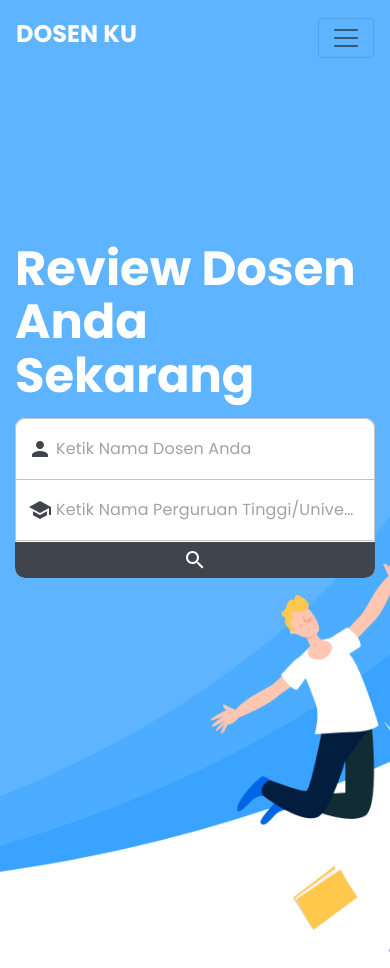
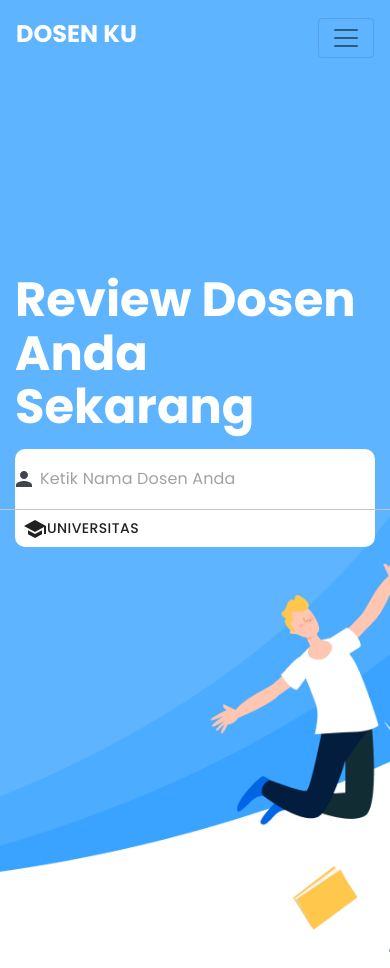
Before and after one commit to Harus-Bisa/frontendv2, a React (Create React App) app in the folder hb-v2/: page / in a window 390 px wide. Shown: the top 968 px of the page. Built offline with nearby package versions, Linux system fonts and the light colour scheme.

Commit message:
mobile searchbox in progress

```diff
--- a/hb-v2/src/components/NavigationBar/NavigationBar.js
+++ b/hb-v2/src/components/NavigationBar/NavigationBar.js
@@ -26,7 +26,6 @@ function NavigationBar(props){
   const [isOpen, setIsOpen] = useState(false);
   const [navBackground, setNavBackground] = useState(false)
   const [showSearchBox, setShowSearchBox] = useState(false);
-  const [isMobile, setIsMobile] = useState(window.innerWidth < 768)
 
   const navRef = React.useRef()
   navRef.current = navBackground
@@ -37,14 +36,9 @@ function NavigationBar(props){
         setNavBackground(show)
       }
     }
-    const handleResize = () => {
-      setIsMobile(window.innerWidth < 768)
-    }
-    window.addEventListener("resize", handleResize)
     document.addEventListener('scroll', handleScroll)
     return () => {
       document.removeEventListener('scroll', handleScroll)
-      window.removeEventListener("resize", handleResize)
     }
   }, [])
 
@@ -81,7 +75,7 @@ function NavigationBar(props){
         <NavbarBrand href="/" className="brand" style={{color:textColor}}>Dosen Ku</NavbarBrand>
         <NavbarToggler onClick={toggle} />
         <Collapse isOpen={isOpen} navbar className={isOpen ? "justify-content-end full-height" : "justify-content-end"}>
-        {!isMobile &&
+        {!props.isMobile &&
           <Nav navbar className="navbar-width">
             {props.loggedIn && props.name && !showSearchBox &&
               <UncontrolledDropdown nav inNavbar>
@@ -128,6 +122,7 @@ function NavigationBar(props){
                     setIsOpen(false)
                     setShowSearchBox(false)
                   }}
+                  type={atLanding ? "dark" : "normal"}
                 />
               </NavItem>
             }
@@ -138,7 +133,7 @@ function NavigationBar(props){
           </Nav>
         }
         {
-          isMobile &&
+          props.isMobile &&
           <Nav navbar className="navbar-width">
             {props.loggedIn && props.name && !showSearchBox &&
               <UncontrolledDropdown nav inNavbar>
@@ -159,7 +154,6 @@ function NavigationBar(props){
                     setIsOpen(false)
                     setShowSearchBox(false)
                   }}
-                  type="navbar-xs"
                 />
               </NavItem>
             }
@@ -211,7 +205,8 @@ function NavigationBar(props){
 function mapStateToProps(state){
   return{
     loggedIn: state.loggedIn,
-    name: state.user? state.user.name : null
+    name: state.user? state.user.name : null,
+    isMobile: state.isMobile
   }
 }
 export default connect(mapStateToProps, {logout, getUser})(withRouter(NavigationBar));
--- a/hb-v2/src/components/SearchBox/SearchBox.js
+++ b/hb-v2/src/components/SearchBox/SearchBox.js
@@ -6,13 +6,14 @@ import { connect } from "react-redux";
 import Feedback from "../Feedback/Feedback";
 import RevieweeSearch from "./RevieweeSearch";
 import { Button } from "@material-ui/core";
-import { Search } from "@material-ui/icons";
+import { Search, School } from "@material-ui/icons";
 import "../../css/searchBox.css";
 import UniversitySearch from "./UniversitySearch";
 
 function SearchBox(props){
     const [reviewee, setReviewee] = React.useState("");
     const [school, setSchool] = React.useState("");
+    const [showSchool, setShowSchool] = React.useState(false);
     let history = useHistory()
 
     const find = async (event) =>{
@@ -41,7 +42,27 @@ function SearchBox(props){
 
 
     }
-
+    if(props.isMobile){
+        return(
+            <div>
+            <div className="search-box">
+                <form onSubmit={find}>
+                    <div className="row">
+                        <div className="col-12 search-input-wrapper">
+                            <RevieweeSearch reviewee={reviewee} setReviewee={setReviewee} setSchool={setSchool}/>
+                        </div>
+                        {showSchool && <div className="col-12 search-input-wrapper">
+                            <UniversitySearch school={school} setSchool={setSchool}/>
+                        </div>}
+                        {!showSchool && <div className="col-12">
+                            <Button onClick={() => setShowSchool(true)}><School/>Universitas</Button>
+                        </div>}
+                    </div>
+                </form>
+            </div>
+            </div>
+        )
+    }
     return(
         <div>
             <div className="search-box">
@@ -55,14 +76,12 @@ function SearchBox(props){
                                 <div className="col-md-7 search-input-wrapper left-border">
                                     <UniversitySearch school={school} setSchool={setSchool}/>
                                 </div>
-
                             </div>
                         </div>
-                        {/* {!props.type === "navbar-xs" &&  */}
                         <div className="col-md-1">
                             <div className="row" style={{height:"100%"}}>
                                 <div className="col">
-                                    <Button className="grey-box search-button" fullWidth type="submit" onClick={find}>
+                                    <Button className={props.type === "dark" ? "search-button dark-search-button": "search-button"} fullWidth type="submit" onClick={find}>
                                         <Search/>
                                     </Button>
                                 </div>
@@ -81,11 +100,17 @@ SearchBox.propTypes={
     findReviewees: PropTypes.func
 }
 
+SearchBox.defaultProps={
+    reviewees: [],
+    findReviewees: () => {},
+    type: "normal"
+}
 function mapStateToProps(state){
     return{
         reviewees:state.reviewees,
         error: state.error,
-        found: state.found
+        found: state.found,
+        isMobile: state.isMobile
     }
 }
 export default connect(mapStateToProps, {findReviewees})(SearchBox);
--- a/hb-v2/src/css/searchBox.css
+++ b/hb-v2/src/css/searchBox.css
@@ -35,6 +35,9 @@
   color: white;
 }
 
+.search-box .dark-search-button{
+  background-color: #40444D !important;
+}
 .search-box .search-input-wrapper{
   padding: 1rem .75rem !important;
 }
```
